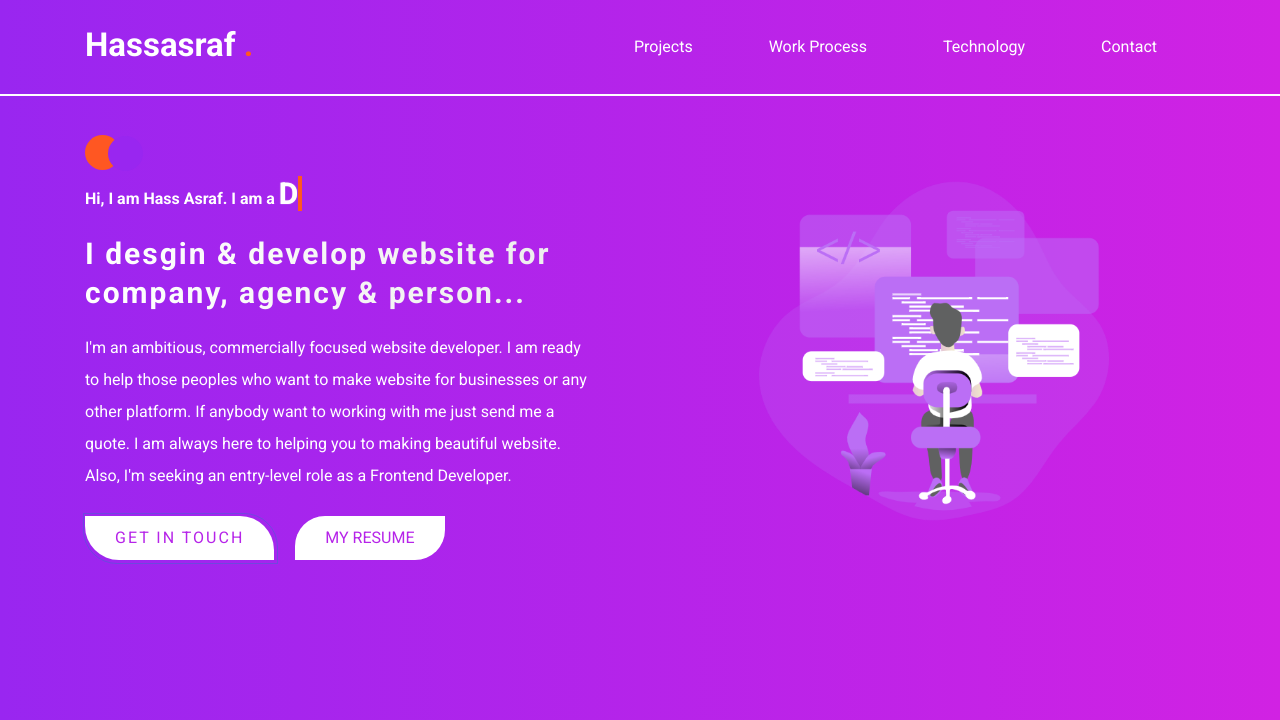
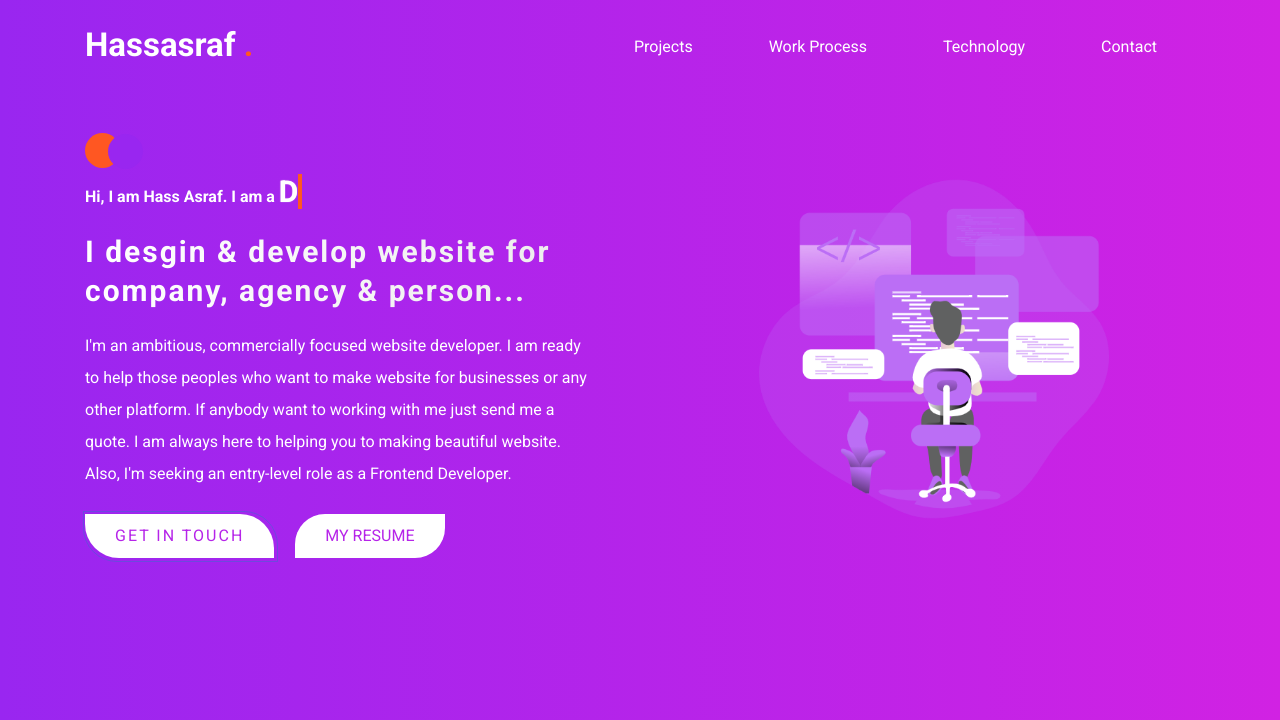
Before and after one commit to coderasraf/portfolio, a plain HTML site: page index.html in a window 1280 px wide. Shown: the top 720 px of the page. Drawn offline with Linux system fonts and the light colour scheme.

Commit message:
Initial git commit

```diff
--- a/assets/css/style.css
+++ b/assets/css/style.css
@@ -151,7 +151,7 @@ animation-element5
 .header-top {
   background: linear-gradient(to right, #9926f0, #d122e3);
   padding: 25px 0;
-  border-bottom: 2px solid #fff;
+  box-shadow: var(--shadow);
 }
 .close-btn{
   position: absolute;
```
